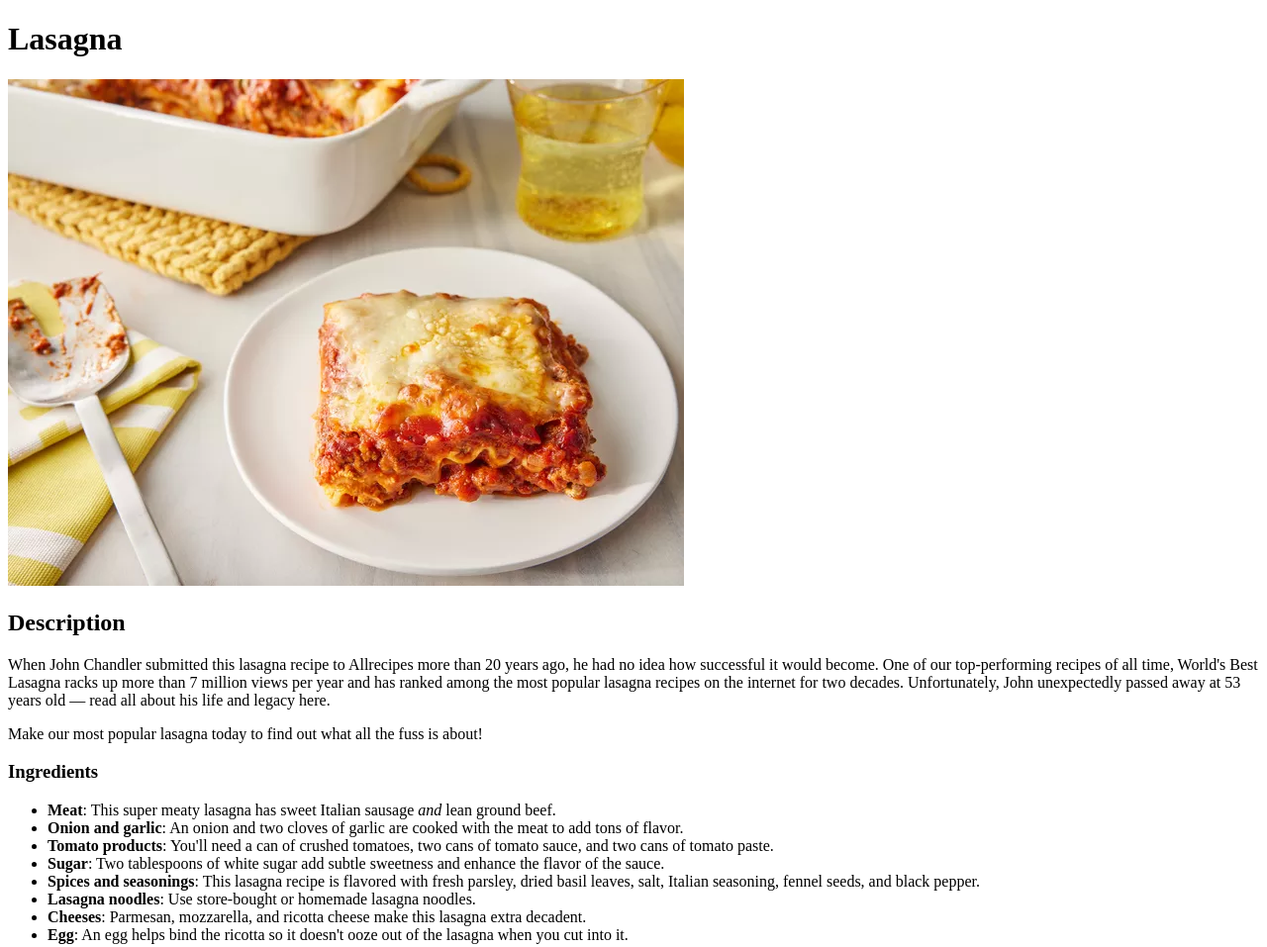
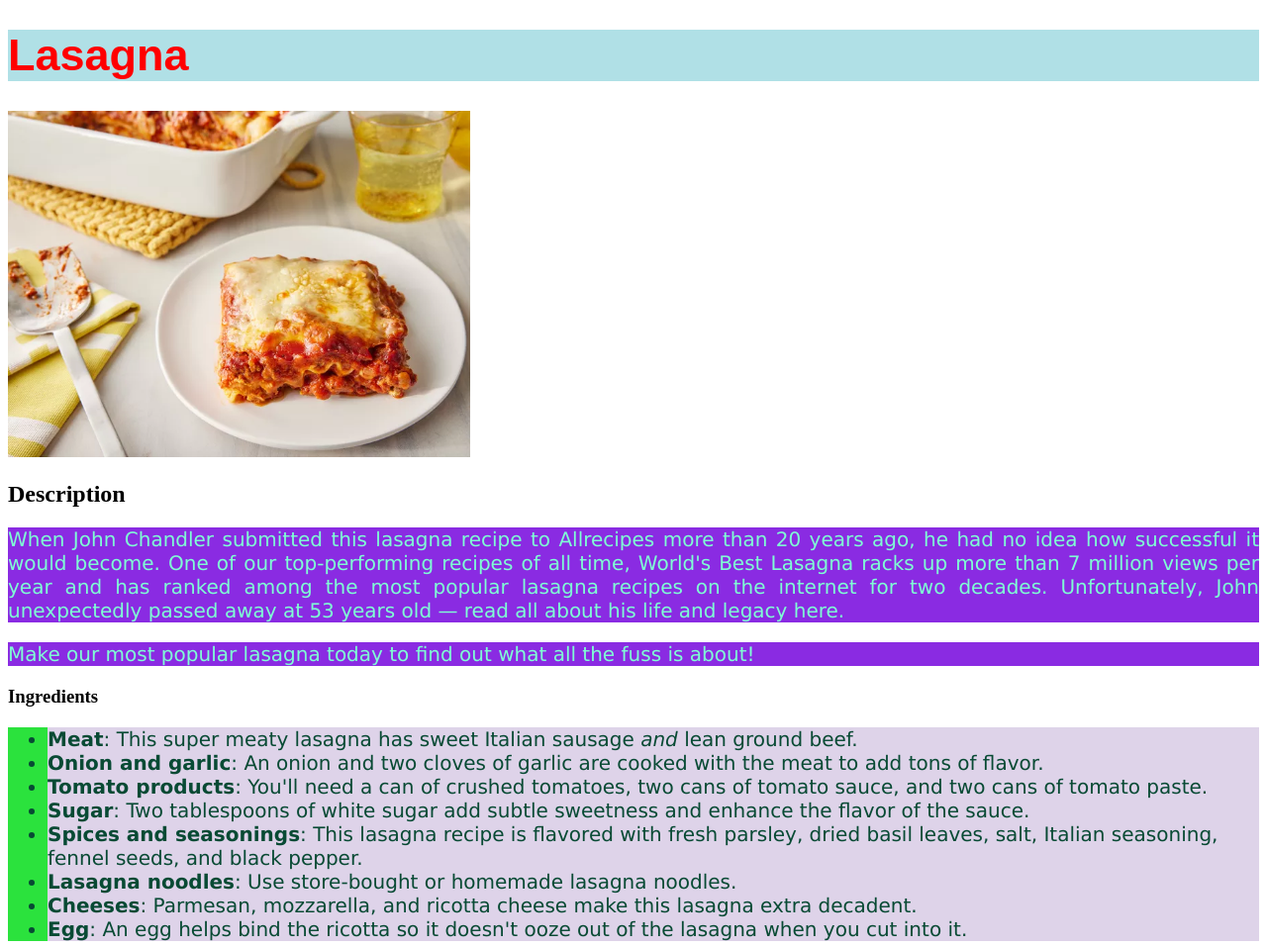
Before and after one commit to figurativly1984/odin-recipes, a plain HTML site: page recipes/lasagna.html in a window 1280 px wide. Shown: the top 957 px of the page at 99% size. Drawn offline with Linux system fonts and the light colour scheme.

Commit message:
Added CSS styling to all pages
THIS IS TEMPORARY IT LOOKS BAD ON PURPOSE IT WILL ONLY GET BETTER FROM HERE ON OUT

```diff
--- a/recipes/lasagna.html
+++ b/recipes/lasagna.html
@@ -4,6 +4,7 @@
   <meta charset="UTF-8">
   <meta name="viewport" content="width=device-width, initial-scale=1.0">
   <title>Lasagna</title>
+  <link rel="stylesheet" href="../style.css">
 </head>
 <body>
   <h1>Lasagna</h1>
--- /dev/null
+++ b/style.css
@@ -0,0 +1,39 @@
+
+p {
+  color: aquamarine;
+  background-color: blueviolet;
+  font-size: 20px;
+  font-weight: lighter;
+  font-family: Verdana, "DejaVu Sans", sans-serif;
+  text-align: justify;
+
+}
+
+h1 {
+  color: red;
+  background-color: powderblue;
+  font-size: 45px;
+  font-weight: bolder;
+  font-family: Arial, Helvetica, sans-serif;
+}
+
+li {
+  color: rgb(8, 74, 52);
+  background-color: rgb(222, 211, 233);
+  font-size: 20px;
+  font-weight: lighter;
+  font-family: Verdana, "DejaVu Sans", sans-serif;
+}
+
+ul {
+  color: rgb(255, 0, 0);
+  background-color: rgb(43, 226, 61);
+  font-size: 20px;
+  font-weight: lighter;
+  font-family: Verdana, "DejaVu Sans", sans-serif;
+}
+
+img {
+  height: 350px;
+  width: auto;
+}
```
Also changed, not shown: index.html (+1 -0 lines), recipes/maybelasagna.html (+1 -0 lines), recipes/notlasagna.html (+1 -0 lines).
